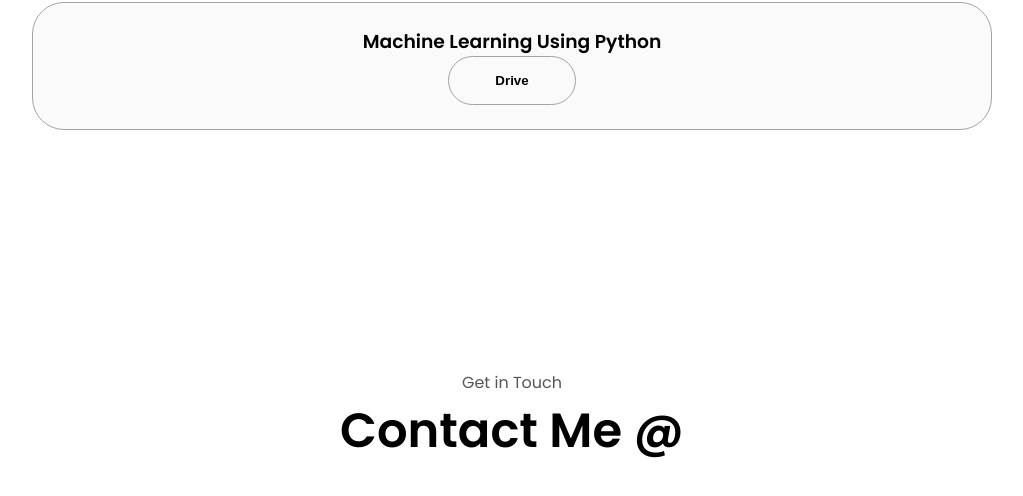
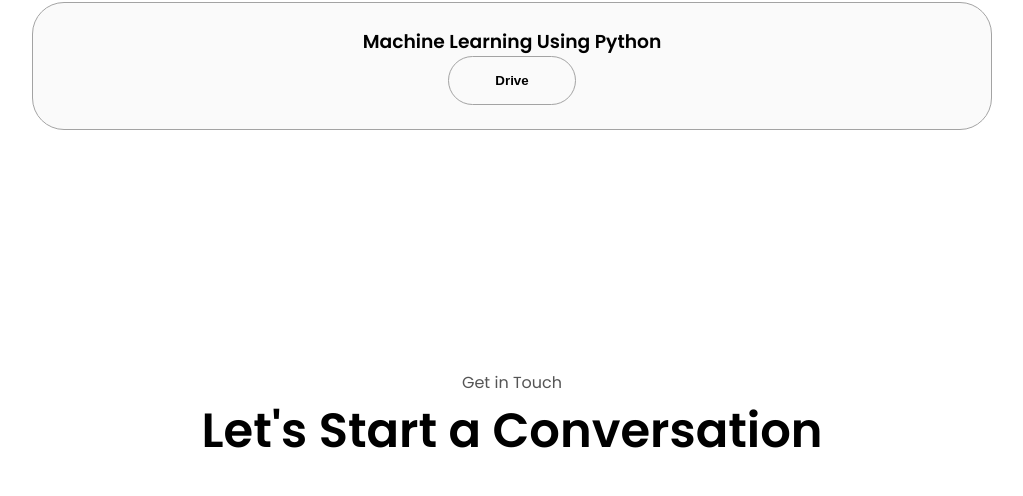
Before and after one commit to pankajmahtolia/MyPortfolio, a plain HTML site: page index.html in a window 1280 px wide. Shown: the part 6561-7057 px from the top of the page, without its empty margins (128-1151 px from the left). Drawn offline with nearby package versions, Linux system fonts and the light colour scheme.

Commit message:
Comment Changes and reduced the code

```diff
--- a/index.html
+++ b/index.html
@@ -758,7 +758,7 @@
     <!-- *****************CONTACT ME SECTION ****************************-->
     <section id="contact">
       <p class="section__text__p1">Get in Touch</p>
-      <h1 class="title">Contact Me @</h1>
+      <h2 class="title">Let's Start a Conversation</h2>
       <div class="contact-info-upper-container">
         <div class="contact-info-container">
           <img
```
Also changed, not shown: mediaqueries.css (+0 -10 lines), style.css (+3 -6 lines), 1 other file.
